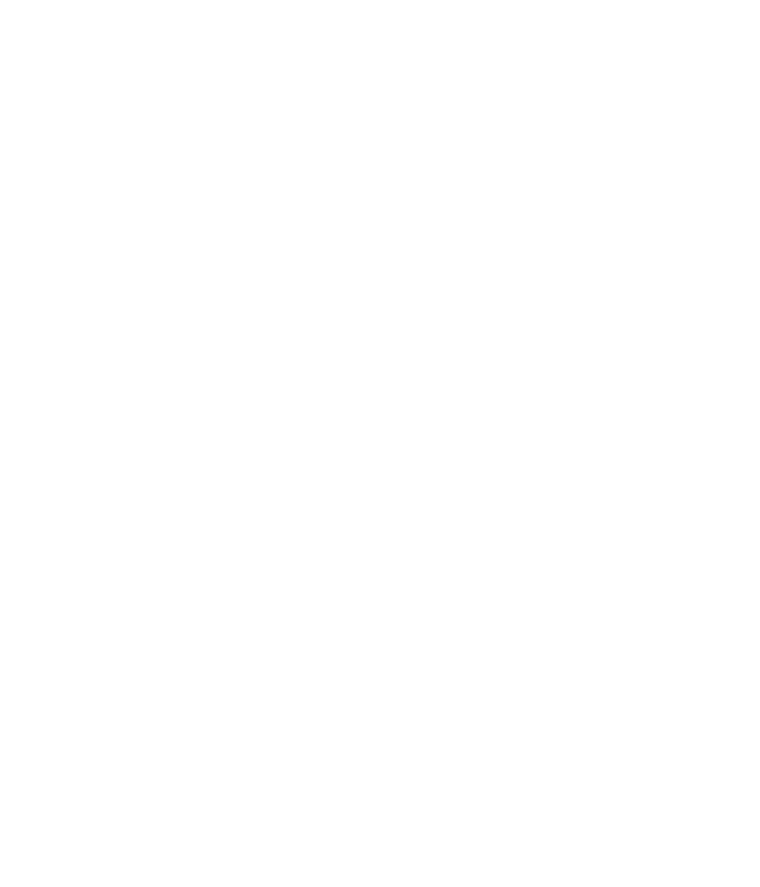
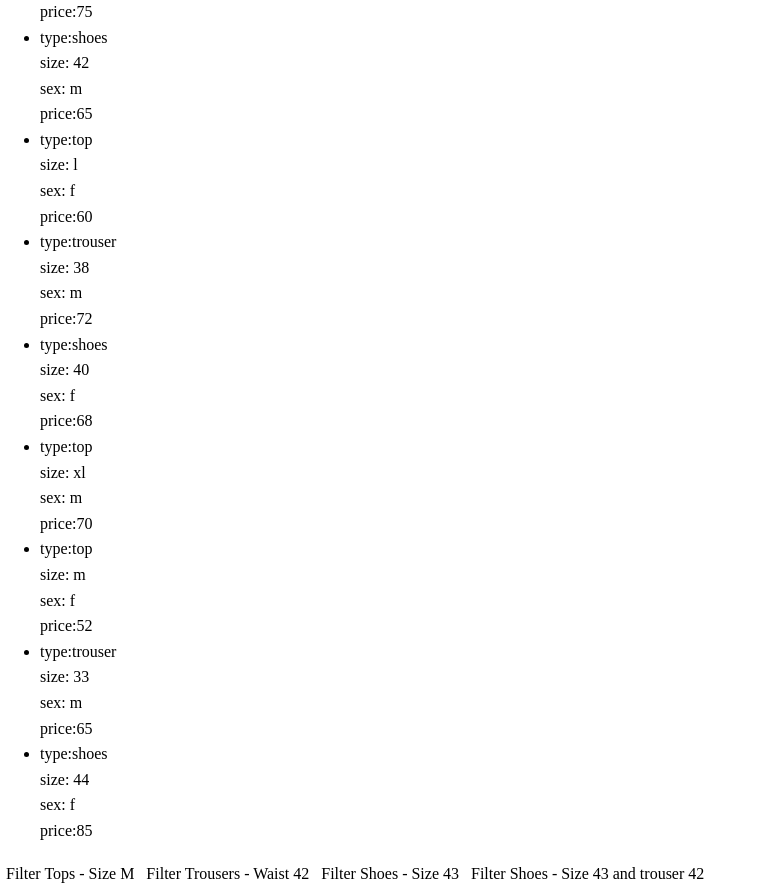
Before and after one commit to RyXkci/2mmshop-reg-clienti, a React (Vite) app in the folder frontend/: page /promo in a window 1280 px wide. Shown: the part 1220-2107 px from the top of the page, without its empty margins (0-760 px from the left). Before the commit the page ends 816 px from the top, so only its background shows below. Built offline with nearby package versions, Linux system fonts and the light colour scheme; no server answers; a web font is replaced by a local one.

Commit message:
Added more advanced filtering

```diff
--- a/frontend/src/components/ClothesPage.jsx
+++ b/frontend/src/components/ClothesPage.jsx
@@ -3,69 +3,91 @@ import { useSearchParams } from "react-router-dom";
 
 export default function ClothesPage() {
   const [searchParams, setSearchParams] = useSearchParams({
-    type: "",
-    size: "",
+    topSize: "",
+    trouserWaist: "",
+    shoeSize: "",
   });
 
-
-
   const [clothes, setClothes] = useState([
-    {
-      id: 1,
-      type: "top",
-      size: "m",
-      sex: "m",
-      price: 50,
-    },
-    {
-      id: 2,
-      type: "trouser",
-      size: 42,
-      sex: "f",
-      price: 50,
-    },
-    {
-      id: 3,
-      type: "top",
-      size: "s",
-      sex: "m",
-      price: 50,
-    },
-    {
-      id: 4,
-      type: "shoes",
-      size: 43,
-      sex: "f",
-      price: 50,
-    },
+    { id: 1, type: "top", size: "m", sex: "m", price: 50 },
+    { id: 2, type: "trouser", size: 32, sex: "f", price: 55 },
+    { id: 3, type: "top", size: "s", sex: "f", price: 45 },
+    { id: 4, type: "shoes", size: 43, sex: "m", price: 60 },
+    { id: 5, type: "trouser", size: 42, sex: "m", price: 70 },
+    { id: 6, type: "top", size: "l", sex: "m", price: 55 },
+    { id: 7, type: "top", size: "xl", sex: "f", price: 65 },
+    { id: 8, type: "shoes", size: 39, sex: "f", price: 80 },
+    { id: 9, type: "trouser", size: 30, sex: "m", price: 60 },
+    { id: 10, type: "top", size: "m", sex: "f", price: 50 },
+    { id: 11, type: "top", size: "s", sex: "m", price: 45 },
+    { id: 12, type: "trouser", size: 36, sex: "f", price: 75 },
+    { id: 13, type: "shoes", size: 42, sex: "m", price: 65 },
+    { id: 14, type: "top", size: "l", sex: "f", price: 60 },
+    { id: 15, type: "trouser", size: 38, sex: "m", price: 72 },
+    { id: 16, type: "shoes", size: 40, sex: "f", price: 68 },
+    { id: 17, type: "top", size: "xl", sex: "m", price: 70 },
+    { id: 18, type: "top", size: "m", sex: "f", price: 52 },
+    { id: 19, type: "trouser", size: 33, sex: "m", price: 65 },
+    { id: 20, type: "shoes", size: 44, sex: "f", price: 85 },
   ]);
 
-  const type = searchParams.get("type");
-  const size = searchParams.get("size");
+  const topSize = searchParams.get("topSize");
+  const trouserWaist = searchParams.get("trouserWaist");
+  const shoeSize = searchParams.get("shoeSize");
 
   const initializeFilteredClothes = () => {
-    return clothes.filter(
-      (cloth) =>
-        (type ? cloth.type === type : true) &&
-        (size ? cloth.size === size : true)
-    );
+    return clothes.filter((cloth) => {
+      if (cloth.type === "top" && topSize) {
+        return cloth.size === topSize;
+      }
+      if (cloth.type === "trouser" && trouserWaist) {
+        return cloth.size === parseInt(trouserWaist, 10);
+      }
+      if (cloth.type === "shoes" && shoeSize) {
+        return cloth.size === parseInt(shoeSize, 10);
+      }
+      // If no filter is applied for this type, include it
+      return !topSize && !trouserWaist && !shoeSize;;
+    });
   };
 
-  const [filteredClothes, setFilteredClothes] = useState(initializeFilteredClothes);
+  const [filteredClothes, setFilteredClothes] = useState(
+    initializeFilteredClothes
+  );
 
-  const filterClothes = (type, size) => {
-    setFilteredClothes((prevClothes) => {
-      return prevClothes.filter((cloth) => cloth.type === type);
-    });
-    setSearchParams(
-      (prevParams) => {
-        prevParams.set("type", type);
-        prevParams.set("size", size);
-        return prevParams;
-      },
-      { replace: true }
+  const filterClothes = (topSize, trouserWaist, shoeSize) => {
+    // Apply filters based on individual criteria for each type
+    setFilteredClothes(
+      clothes.filter((cloth) => {
+        if (cloth.type === "top" && topSize) {
+          return cloth.size === topSize;
+        }
+        if (cloth.type === "trouser" && trouserWaist) {
+          return cloth.size === trouserWaist;
+        }
+        if (cloth.type === "shoes" && shoeSize) {
+          return cloth.size === shoeSize;
+        }
+        // If no filter for this type, include the item
+        return false;
+      })
     );
+
+    // Update URL parameters for each filter type
+    setSearchParams((prevParams) => {
+      if (topSize) prevParams.set("topSize", topSize);
+      else prevParams.delete("topSize");
+
+      if (trouserWaist) prevParams.set("trouserWaist", trouserWaist);
+      else prevParams.delete("trouserWaist");
+
+      if (shoeSize) prevParams.set("shoeSize", shoeSize);
+      else prevParams.delete("shoeSize");
+
+      return prevParams;
+    }, { replace: true });
   };
+
   return (
     <div>
       <ul>
@@ -80,7 +102,10 @@ export default function ClothesPage() {
           );
         })}
       </ul>
-      <button onClick={() => filterClothes("top", "m")}>filter by top</button>
+      <button onClick={() => filterClothes("m", null, null)}>Filter Tops - Size M</button>
+      <button onClick={() => filterClothes(null, 42, null)}>Filter Trousers - Waist 42</button>
+      <button onClick={() => filterClothes(null, null, 43)}>Filter Shoes - Size 43</button>
+      <button onClick={() => filterClothes(null, 42, 43)}>Filter Shoes - Size 43 and trouser 42</button>
     </div>
   );
 }
```
